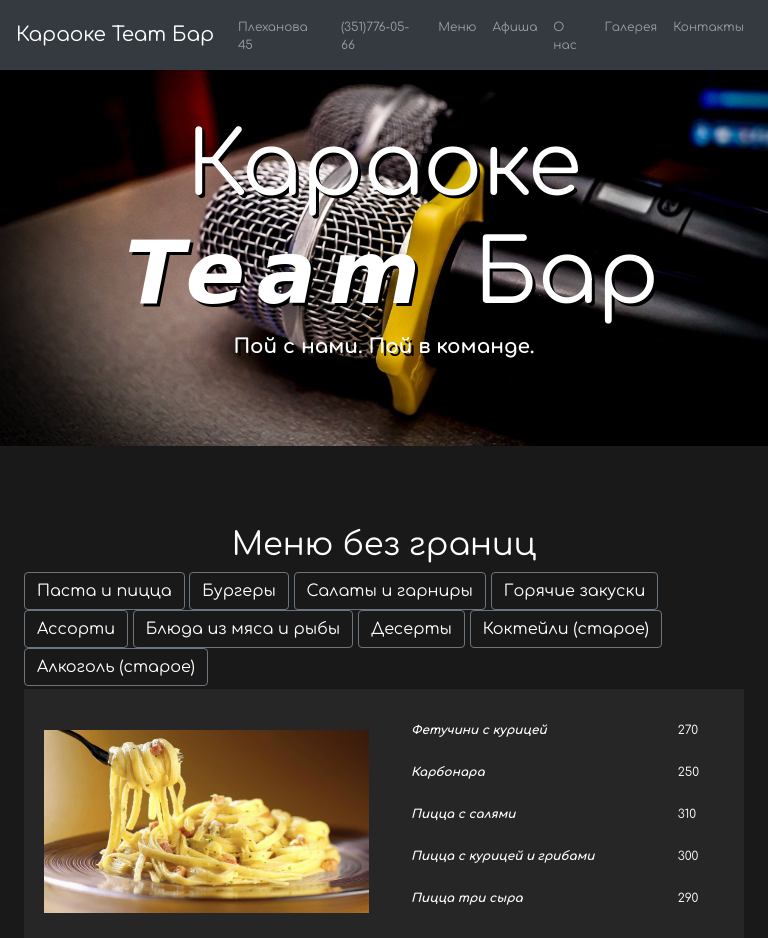
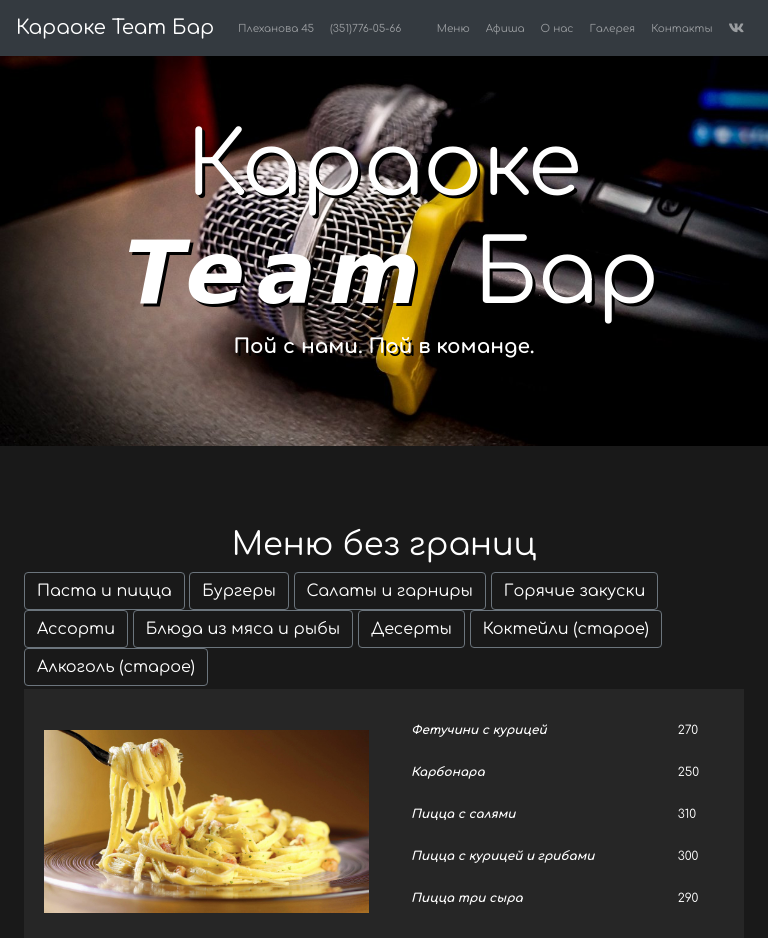
Before and after one commit to Lakratti/karaoke-team-bar, a plain HTML site: page index.html in a window 768 px wide. Shown: the top 938 px of the page. Drawn offline with Linux system fonts and the light colour scheme; a web font is replaced by a local one.

Commit message:
Add VK icon, change footer

```diff
--- a/index.html
+++ b/index.html
@@ -9,6 +9,7 @@
     <link rel="stylesheet" type="text/css" href="resources/css/reset.css">
     <link rel="stylesheet" type="text/css" href="resources/css/bootstrap.min.css">
     <!-- <link rel="stylesheet" type="text/css" href="resources/slick/slick.css"/> -->
+    <link rel="stylesheet" href="https://use.fontawesome.com/releases/v5.3.1/css/all.css" integrity="sha384-mzrmE5qonljUremFsqc01SB46JvROS7bZs3IO2EmfFsd15uHvIt+Y8vEf7N7fWAU" crossorigin="anonymous">
     <link rel="stylesheet" type="text/css" href="resources/css/style.css">
 
     <title>Караоке Team бар</title>
@@ -22,7 +23,7 @@
   <body>
     <!-- Navigation -->
     <nav class="navbar navbar-expand-md navbar-dark bg-dark fixed-top">
-      <a class="navbar-brand" href="#">Караоке Team Бар</a>
+      <a class="navbar-brand" href="https://lakratti.github.io/karaoke-team-bar/">Караоке Team Бар</a>
       <button class="navbar-toggler" type="button" data-toggle="collapse" data-target="#navbarsExample04" aria-controls="navbarsExample04" aria-expanded="false" aria-label="Toggle navigation">
         <span class="navbar-toggler-icon"></span>
       </button>
@@ -54,6 +55,9 @@
           </li>
           <li class="nav-item">
             <a class="nav-link karaoke-nav" href="#contacts">Контакты</a>
+          </li>
+          <li class="nav-item">
+            <a class="nav-link karaoke-nav" href="https://vk.com/karaoke_bar_team"><i class="fab fa-vk fa-lg"></i></a>
           </li>
           <!-- <li class="nav-item">
             <a class="nav-link disabled" href="#">Disabled</a> -->
@@ -1152,7 +1156,7 @@
 
 <!-- Footer -->
 <footer>
-  <p>Караоке Team Бар</p>
+  <p>Караоке Team Бар &copy 2018</p>
 
 </footer>
 
--- a/resources/css/style.css
+++ b/resources/css/style.css
@@ -184,7 +184,7 @@ button.bg-secondary:focus {
 
 @media only screen and (max-width: 960px) and (min-width: 768px) {
     .karaoke-nav {
-        font-size: .75rem;
+        font-size: .65rem;
     }
 }
 
```
